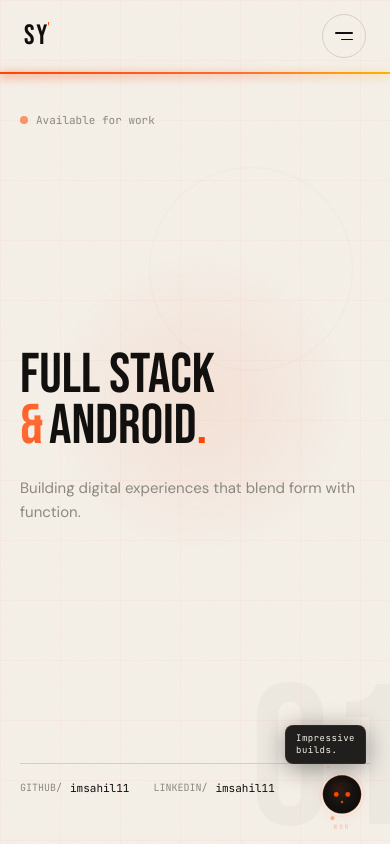
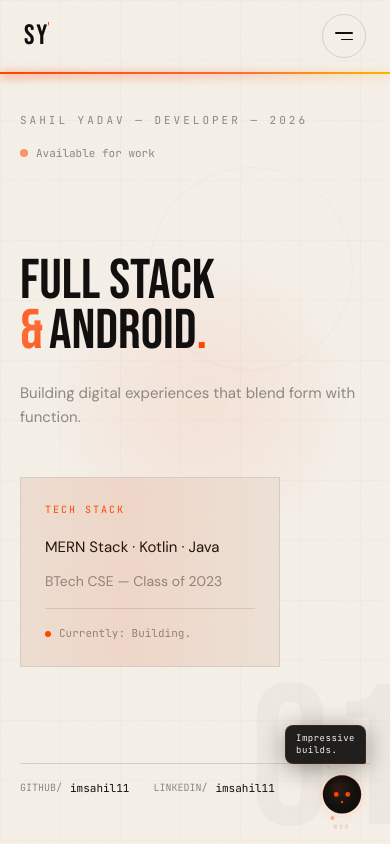
Before and after one commit to imsahil11/portfolio, a Next.js app: page / in a window 390 px wide. Shown: the top 844 px of the page. Built offline with nearby package versions, Linux system fonts and the light colour scheme.

Commit message:
some fixes and improvements

```diff
--- a/components/Hero.tsx
+++ b/components/Hero.tsx
@@ -143,7 +143,7 @@ export default function Hero({ isLoaded }: { isLoaded: boolean }) {
     visible: {
       transition: {
         staggerChildren: 0.15,
-        delayChildren: 1.2,
+        delayChildren: 0.2,
       },
     },
   }
@@ -224,11 +224,11 @@ export default function Hero({ isLoaded }: { isLoaded: boolean }) {
       <motion.div
         initial={{ opacity: 0, y: -20 }}
         animate={isLoaded ? { opacity: 1, y: 0 } : { opacity: 0, y: -20 }}
-        transition={{ delay: 1.4, duration: 0.6 }}
-        className="pt-20 flex justify-between items-center"
+        transition={{ delay: 0.4, duration: 0.6 }}
+        className="pt-20 flex flex-col sm:flex-row justify-between items-start sm:items-center gap-4 sm:gap-0"
       >
         <p
-          className="hidden sm:block"
+          className="block"
           style={{
             fontFamily: 'var(--font-mono)',
             fontSize: '11px',
@@ -237,13 +237,13 @@ export default function Hero({ isLoaded }: { isLoaded: boolean }) {
             letterSpacing: '3px',
           }}
         >
-          <ScrambleText text={`SAHIL YADAV — DEVELOPER — ${new Date().getFullYear()}`} delay={1500} />
+          <ScrambleText text={`SAHIL YADAV — DEVELOPER — ${new Date().getFullYear()}`} delay={400} />
         </p>
         <motion.div
           className="flex items-center gap-2"
           initial={{ opacity: 0 }}
           animate={isLoaded ? { opacity: 1 } : { opacity: 0 }}
-          transition={{ delay: 2 }}
+          transition={{ delay: 0.8 }}
         >
           <span className="w-2 h-2 rounded-full animate-pulse" style={{ backgroundColor: 'var(--accent)' }} />
           <span style={{ fontFamily: 'var(--font-mono)', fontSize: '11px', color: 'var(--muted)' }}>
@@ -253,12 +253,12 @@ export default function Hero({ isLoaded }: { isLoaded: boolean }) {
       </motion.div>
 
       {/* Middle Block */}
-      <div className="relative flex-1 flex items-center z-10">
+      <div className="relative flex-1 flex flex-col justify-center items-start lg:block lg:flex-none z-10 w-full">
         <motion.div
           variants={containerVariants}
           initial="hidden"
           animate={isLoaded ? 'visible' : 'hidden'}
-          className="w-full"
+          className="w-full lg:flex lg:flex-col lg:justify-center lg:h-full"
           style={{ x: parallax.x, y: parallax.y }}
         >
           {/* Headline Line 1 */}
@@ -305,7 +305,7 @@ export default function Hero({ isLoaded }: { isLoaded: boolean }) {
               <motion.span
                 initial={{ opacity: 0, x: -20 }}
                 animate={isLoaded ? { opacity: 1, x: 0 } : { opacity: 0, x: -20 }}
-                transition={{ delay: 2, duration: 0.5 }}
+                transition={{ delay: 0.8, duration: 0.5 }}
                 style={{
                   fontFamily: 'var(--font-display)',
                   fontSize: 'clamp(56px, 12vw, 200px)',
@@ -338,9 +338,9 @@ export default function Hero({ isLoaded }: { isLoaded: boolean }) {
         <motion.div
           initial={{ opacity: 0, x: 40 }}
           animate={isLoaded ? { opacity: 1, x: 0 } : { opacity: 0, x: 40 }}
-          transition={{ delay: 1.8, duration: 0.8 }}
-          className="absolute right-0 top-1/2 -translate-y-1/2 hidden lg:block"
-          style={{ maxWidth: '260px' }}
+          transition={{ delay: 0.6, duration: 0.8 }}
+          className="mt-8 lg:mt-0 lg:absolute lg:right-0 lg:top-1/2 lg:-translate-y-1/2 block"
+          style={{ width: '100%', maxWidth: '260px' }}
         >
           <div
             className="p-6 relative overflow-hidden"
@@ -403,7 +403,7 @@ export default function Hero({ isLoaded }: { isLoaded: boolean }) {
       <motion.div
         initial={{ opacity: 0, y: 30 }}
         animate={isLoaded ? { opacity: 1, y: 0 } : { opacity: 0, y: 30 }}
-        transition={{ delay: 1.8, duration: 0.6 }}
+        transition={{ delay: 0.6, duration: 0.6 }}
         className="flex flex-col sm:flex-row justify-between items-start sm:items-center gap-4 py-4 z-10"
         style={{ borderTop: '1px solid var(--border)' }}
       >
```
